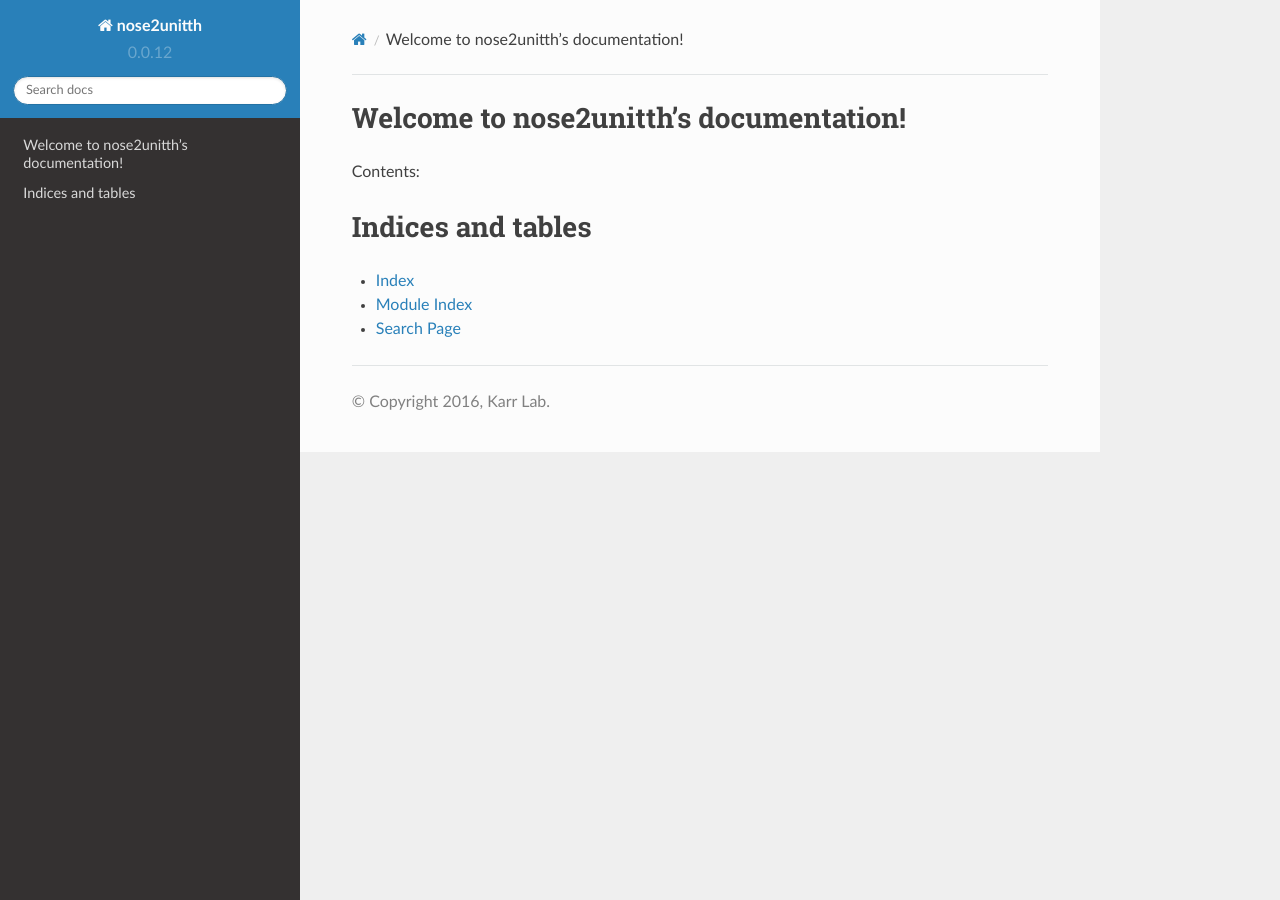
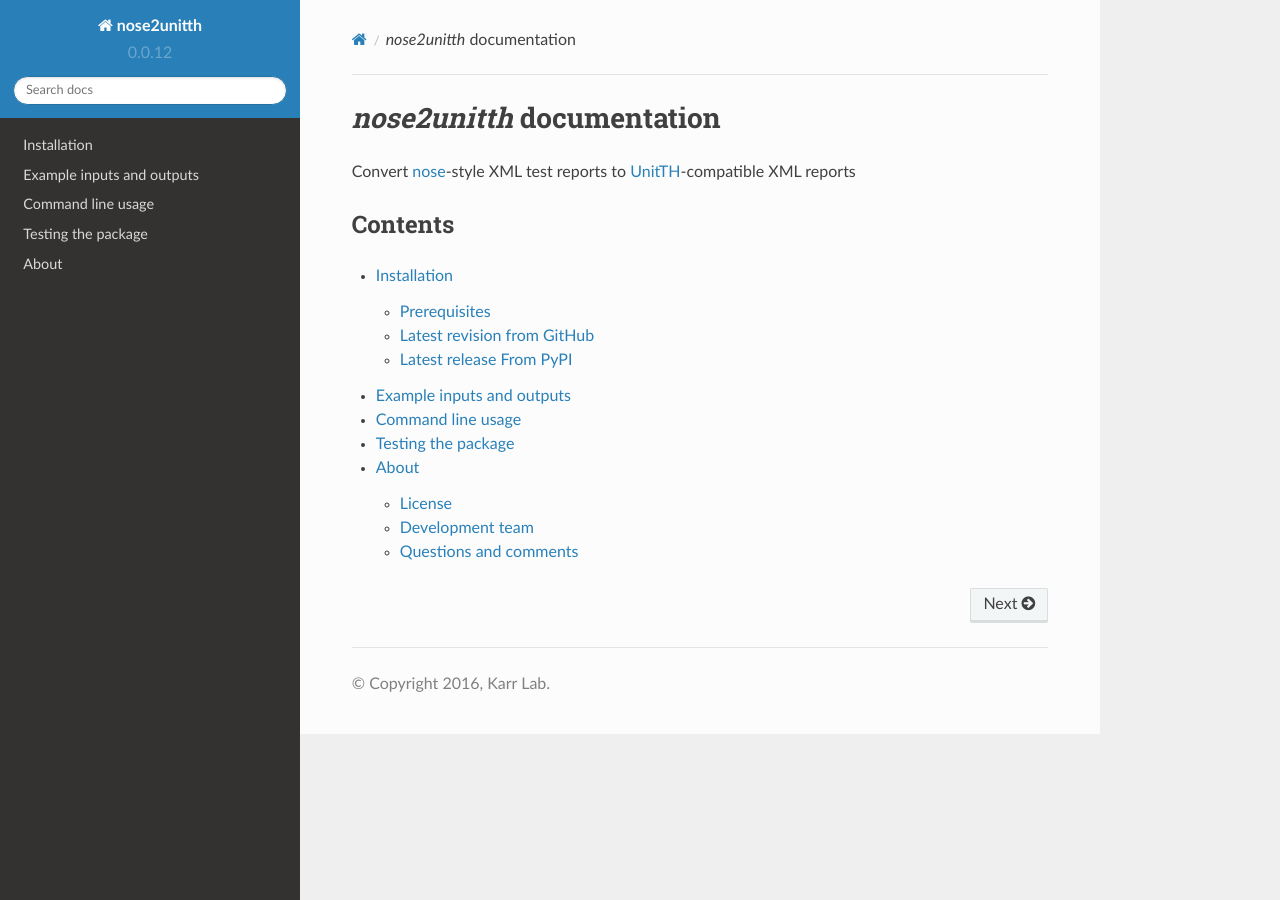
Before and after one commit to KarrLab/nose2unitth, a Sphinx documentation site: the page built from docs/index.rst, in a window 1280 px wide. Built offline with Sphinx 7.4.7 and the Read the Docs theme 2.0.0, drawn with Linux system fonts in a browser that asks for light colours; pages that are not in the unit, such as notebooks, are missing from menus.

Commit message:
updating documentation

```diff
--- a/docs/conf.py
+++ b/docs/conf.py
@@ -376,7 +376,7 @@
     parser.read(os.path.join(this_dir, '..', 'setup.cfg'))
     packages = parser.get('sphinx-apidocs', 'packages').strip().split('\n')
     for package in packages:
-        apidoc.main(argv=['sphinx-apidoc', '-f', '-o', os.path.join(this_dir, 'source'), os.path.join(this_dir, '..', package)])
+        apidoc.main(argv=['sphinx-apidoc', '-f', '-P', '-o', os.path.join(this_dir, 'source'), os.path.join(this_dir, '..', package)])
 
 def setup(app):
     app.connect('builder-inited', run_apidoc)
--- a/docs/index.rst
+++ b/docs/index.rst
@@ -1,22 +1,16 @@
-.. nose2unitth documentation master file, created by
-   sphinx-quickstart on Thu Jul 28 18:35:05 2016.
-   You can adapt this file completely to your liking, but it should at least
-   contain the root `toctree` directive.
+`nose2unitth` documentation
+===========================
 
-Welcome to nose2unitth's documentation!
-=======================================
+Convert `nose <http://nose.readthedocs.io/>`_-style XML test reports to `UnitTH <http://junitth.sourceforge.net/>`_-compatible XML reports
 
-Contents:
+
+Contents
+--------
 
 .. toctree::
-   :maxdepth: 2
+   :maxdepth: 3
 
-   source/modules.rst
-
-
-Indices and tables
-==================
-
-* :ref:`genindex`
-* :ref:`modindex`
-* :ref:`search`
+   installation.rst
+   overview.rst
+   API documentation <source/modules.rst>
+   about.rst
--- /dev/null
+++ b/docs/installation.rst
@@ -0,0 +1,20 @@
+Installation
+============
+
+Prerequisites
+--------------------------
+
+* Python
+* Pip
+
+Latest revision from GitHub
+---------------------------
+Run the following command to install the latest version from GitHub::
+
+    pip install git+git://github.com/KarrLab/nose2unitth.git#egg=nose2unitth
+
+Latest release From PyPI
+---------------------------
+Run the following command to install the latest release from PyPI::
+
+    pip install nose2unitth
--- /dev/null
+++ b/docs/overview.rst
@@ -0,0 +1,40 @@
+Example inputs and outputs
+==========================
+
+* `nose-style XML report <../../../examples/nose.xml>`_
+* `UnitTH-style XML report <../../../examples/unitth/1/>`_
+* `UnitTH HTML test history report <https://cdn.rawgit.com/KarrLab/nose2unitth/master/examples/html/index.html>`_
+
+Command line usage
+==========================
+
+.. code-block:: text
+
+    # convert nose-style reports to UnitTH-style reports
+    nosetests <package-to-test> --with-xunit --xunit-file=examples/nose.xml
+
+    mkdir -p examples/unitth
+    nose2unitth examples/nose.xml examples/unitth/1
+    nose2unitth examples/nose.xml examples/unitth/2
+
+    junit2html examples/nose.xml examples/unitth/1/index.html
+    junit2html examples/nose.xml examples/unitth/2/index.html
+
+    # generate HTML test report
+    java \
+        -Dunitth.generate.exectimegraphs=true \
+        -Dunitth.xml.report.filter= \
+        -Dunitth.html.report.path=. \
+        -Dunitth.report.dir=examples/html \
+        -jar unitth.jar examples/unitth/*
+
+
+Testing the package
+==========================
+`nose` can be used to run the tests:
+
+.. code-block:: text
+
+    nosetests tests \
+      --with-xunit --xunit-file=test-report.xml \
+      --with-coverage --cover-package=nose2unitth
```
Also changed, not shown: docs/about.rst (added, +20 -0 lines).
